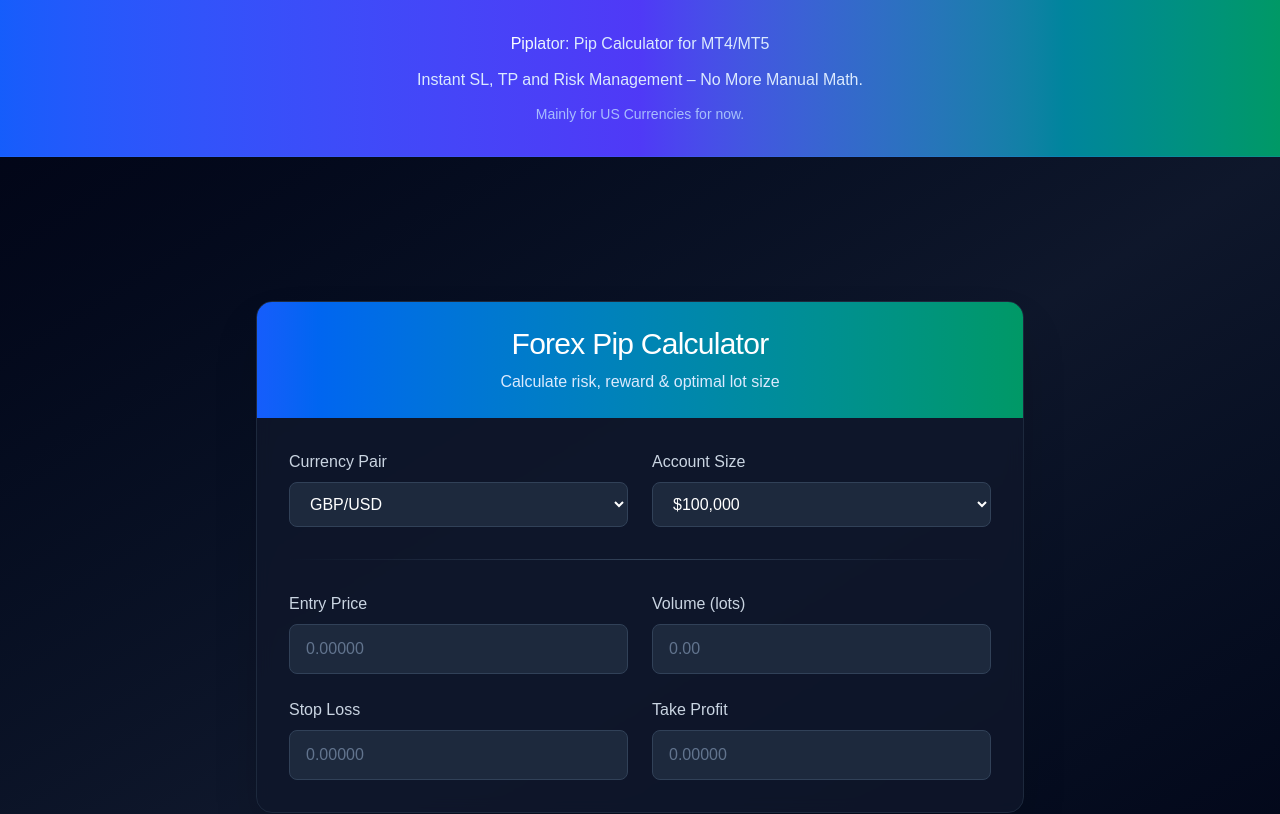
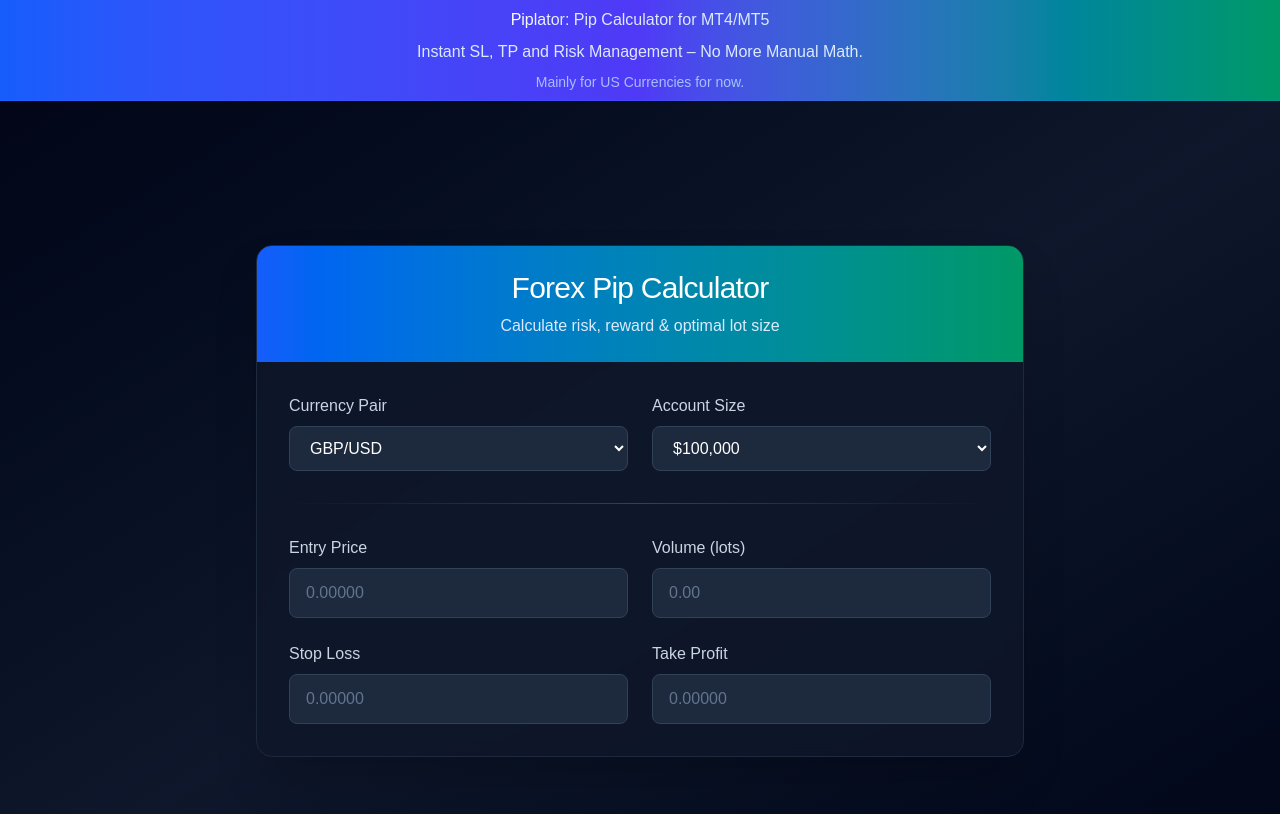
Before and after one commit to Nihilus888/piplator, a Next.js app: page / in a window 1280 px wide. Shown: the top 814 px of the page. Built offline with nearby package versions, Linux system fonts and the light colour scheme.

Commit message:
add production build

```diff
--- a/src/components/Header.tsx
+++ b/src/components/Header.tsx
@@ -3,8 +3,8 @@
 const Header: React.FC = () => {
   return (
     <header className="w-full bg-gradient-to-r from-blue-600 via-indigo-600 to-emerald-600 border-b border-blue-500/20 shadow-2xl">
-      <div className="max-w-7xl mx-auto px-4 py-8">
-        <div className="text-center space-y-3">
+      <div className="max-w-7xl mx-auto px-3 py-2">
+        <div className="text-center space-y-2">
           <h1 className="text-white">
             <span className="bg-gradient-to-r from-white to-blue-100 bg-clip-text text-transparent">Piplator</span>
             <span className="text-blue-100">: Pip Calculator for MT4/MT5</span>
```
